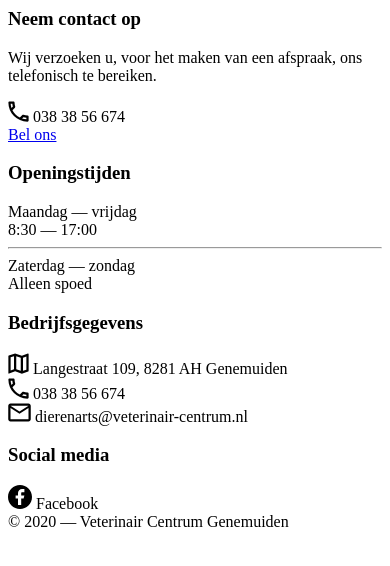
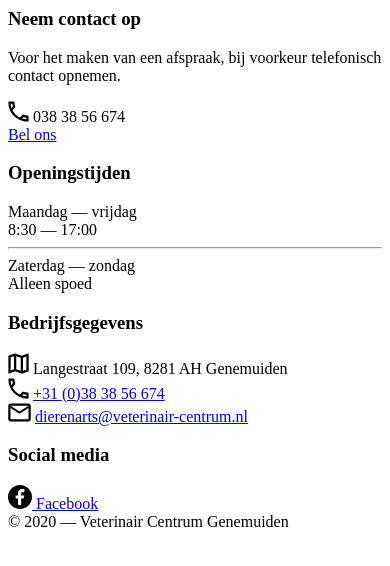
Before and after one commit to varvino/veterinair-centrum, a PHP site: page /veterinair-centrum/template-parts/footer.php in a window 390 px wide. Shown: the top 566 px of the page. Run offline with PHP 8.4, Linux system fonts and the light colour scheme.

Commit message:
Footer: added phone number, email and facebook links

```diff
--- a/template-parts/footer.php
+++ b/template-parts/footer.php
@@ -1,7 +1,8 @@
-<div class="footer-container">
+<footer class="footer__outer-container">
+    <div class="footer__inner-container" id="contact">
         <div class="contact-container">
             <h3 class="footer__title">Neem contact op</h3>
-        <p class="footer__text">Wij verzoeken u, voor het maken van een afspraak, ons telefonisch te bereiken.</p>
+            <p class="footer__text">Voor het maken van een afspraak, bij voorkeur telefonisch contact opnemen.</p>
             <div class="footer__contact-option">
                 <svg class="footer__icon" width="21" height="21" viewBox="0 0 21 21" xmlns="http://www.w3.org/2000/svg">
                     <path fill-rule="evenodd" clip-rule="evenodd" d="M1.5 0.375H5.4375C6.05625 0.375 6.5625 0.88125 6.5625 1.5C6.5625 2.90625 6.7875 4.25625 7.20375 5.51625C7.3275 5.91 7.2375 6.34875 6.9225 6.66375L4.4475 9.13875C6.0675 12.3225 8.6775 14.9213 11.8613 16.5525L14.3363 14.0775C14.5613 13.8638 14.8425 13.7513 15.135 13.7513C15.2475 13.7513 15.3713 13.7625 15.4838 13.8075C16.7438 14.2237 18.105 14.4488 19.5 14.4488C20.1188 14.4488 20.625 14.955 20.625 15.5738V19.5C20.625 20.1187 20.1188 20.625 19.5 20.625C8.93625 20.625 0.375 12.0638 0.375 1.5C0.375 0.88125 0.88125 0.375 1.5 0.375ZM4.3575 2.625C4.425 3.62625 4.59375 4.605 4.86375 5.53875L3.51375 6.88875C3.0525 5.53875 2.76 4.11 2.65875 2.625H4.3575ZM15.45 16.1475C16.4062 16.4175 17.385 16.5863 18.375 16.6538V18.33C16.89 18.2288 15.4612 17.9363 14.1 17.4863L15.45 16.1475Z" />
@@ -36,24 +37,27 @@
                     <svg class="footer__icon" width="21" height="21" viewBox="0 0 21 21" xmlns="http://www.w3.org/2000/svg">
                         <path fill-rule="evenodd" clip-rule="evenodd" d="M1.5 0.375H5.4375C6.05625 0.375 6.5625 0.88125 6.5625 1.5C6.5625 2.90625 6.7875 4.25625 7.20375 5.51625C7.3275 5.91 7.2375 6.34875 6.9225 6.66375L4.4475 9.13875C6.0675 12.3225 8.6775 14.9213 11.8613 16.5525L14.3363 14.0775C14.5613 13.8638 14.8425 13.7513 15.135 13.7513C15.2475 13.7513 15.3713 13.7625 15.4838 13.8075C16.7438 14.2237 18.105 14.4488 19.5 14.4488C20.1188 14.4488 20.625 14.955 20.625 15.5738V19.5C20.625 20.1187 20.1188 20.625 19.5 20.625C8.93625 20.625 0.375 12.0638 0.375 1.5C0.375 0.88125 0.88125 0.375 1.5 0.375ZM4.3575 2.625C4.425 3.62625 4.59375 4.605 4.86375 5.53875L3.51375 6.88875C3.0525 5.53875 2.76 4.11 2.65875 2.625H4.3575ZM15.45 16.1475C16.4062 16.4175 17.385 16.5863 18.375 16.6538V18.33C16.89 18.2288 15.4612 17.9363 14.1 17.4863L15.45 16.1475Z" />
                     </svg>
-                <span>038 38 56 674</span>
+                    <a href="tel:+31383856674" class="footer__link"><span>+31 (0)38 38 56 674</span></a>
                 </div>
                 <div class="footer__company-detail">
                     <svg class="footer__icon" width="23" height="19" viewBox="0 0 23 19" xmlns="http://www.w3.org/2000/svg">
                         <path fill-rule="evenodd" clip-rule="evenodd" d="M20.5 0.5H2.5C1.2625 0.5 0.26125 1.5125 0.26125 2.75L0.25 16.25C0.25 17.4875 1.2625 18.5 2.5 18.5H20.5C21.7375 18.5 22.75 17.4875 22.75 16.25V2.75C22.75 1.5125 21.7375 0.5 20.5 0.5ZM2.5 5L11.5 10.625L20.5 5V16.25H2.5V5ZM2.5 2.75L11.5 8.375L20.5 2.75H2.5Z" />
                     </svg>
-                <span>dierenarts@veterinair-centrum.nl</span>
+                    <a href="mailto:dierenarts@veterinair-centrum.nl" class="footer__link"><span>dierenarts@veterinair-centrum.nl</span></a>
                 </div>
             </div>
         </div>
         <div class="social-container">
             <h3 class="footer__title">Social media</h3>
             <div class="footer__social-item">
+                <a href="https://www.facebook.com/vcgenemuiden/" target="_blank" class="footer__link">
                     <svg class="footer__icon" width="24" height="24" viewBox="0 0 24 24" xmlns="http://www.w3.org/2000/svg">
                         <path fill-rule="evenodd" clip-rule="evenodd" d="M12 24C18.6274 24 24 18.6274 24 12C24 5.37258 18.6274 0 12 0C5.37258 0 0 5.37258 0 12C0 18.6274 5.37258 24 12 24ZM13.9956 4.09756H16.3902V7.25854H13.9956C13.7839 7.25854 13.5808 7.34179 13.4311 7.48999C13.2814 7.63819 13.1973 7.83919 13.1973 8.04878V10.4195H16.3902L15.592 13.5805H13.1973V19.9024H10.0044V13.5805H7.60976V10.4195H10.0044V8.04878C10.0044 7.00085 10.4249 5.99584 11.1734 5.25485C11.9219 4.51385 12.9371 4.09756 13.9956 4.09756Z" />
                     </svg>
                     <span>Facebook</span>
+                </a>
             </div>
         </div>
     </div>
     <div class="copyright-container">&copy; <?php echo date('Y') ?> &mdash; Veterinair Centrum Genemuiden</div>
+</footer>
```
Lines whose indentation alone changed are shown as unchanged.
